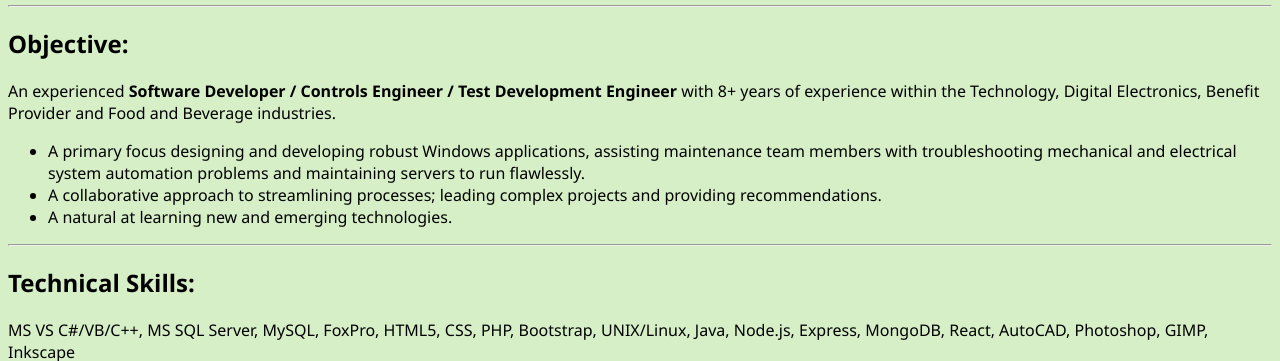
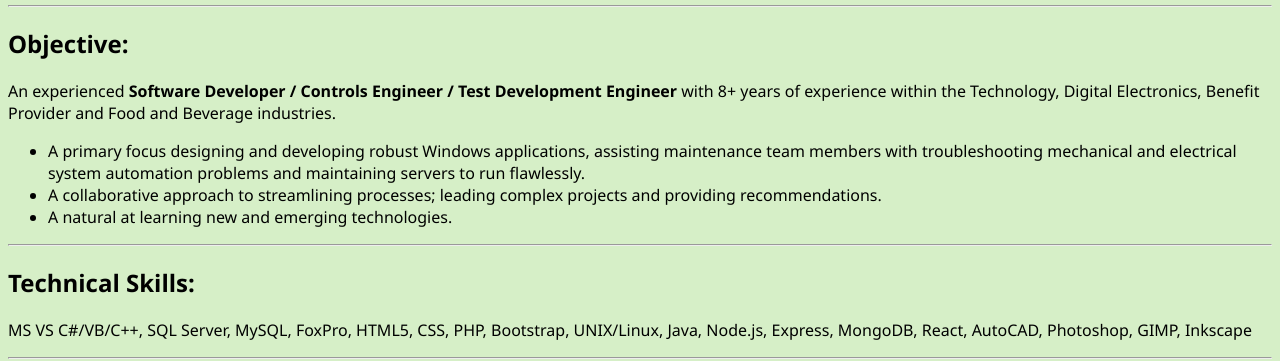
Before and after one commit to sapdeleon/sapdeleon.github.io, a plain HTML site: page index.html in a window 1280 px wide. Shown: the part 298-659 px from the top of the page. Drawn offline with Linux system fonts and the light colour scheme.

Commit message:
Minor update

```diff
--- a/index.html
+++ b/index.html
@@ -18,8 +18,7 @@
     <hr>
     <h2>Objective:</h2>
     <p>An experienced <strong>Software Developer / Controls Engineer / Test Development Engineer</strong> with 8+ years
-        of experience
-        within the Technology, Digital Electronics, Benefit Provider and Food and Beverage industries.</p>
+        of experience within the Technology, Digital Electronics, Benefit Provider and Food and Beverage industries.</p>
     <ul>
         <li>A primary focus designing and developing robust Windows applications, assisting maintenance team members
             with troubleshooting mechanical and electrical system automation problems and maintaining servers to run
@@ -31,7 +30,7 @@
     </ul>
     <hr>
     <h2>Technical Skills:</h2>
-    <p>MS VS C#/VB/C++, MS SQL Server, MySQL, FoxPro, HTML5, CSS, PHP, Bootstrap, UNIX/Linux, Java, Node.js, Express,
+    <p>MS VS C#/VB/C++, SQL Server, MySQL, FoxPro, HTML5, CSS, PHP, Bootstrap, UNIX/Linux, Java, Node.js, Express,
         MongoDB, React, AutoCAD, Photoshop, GIMP, Inkscape</p>
     <hr>
     <div>
```
